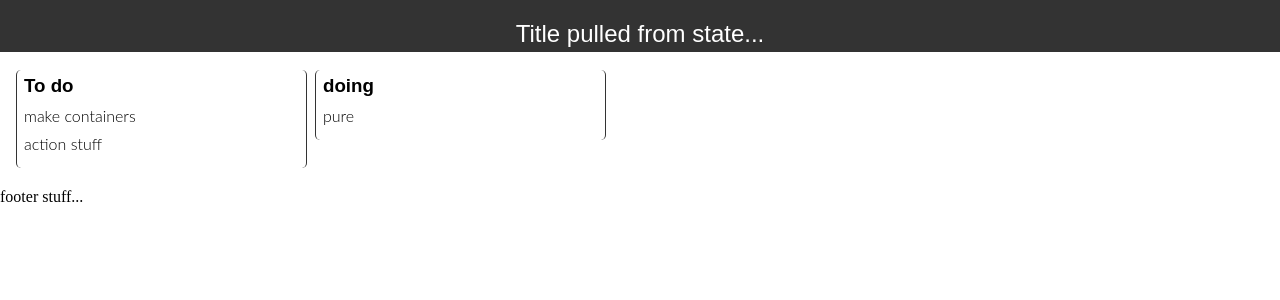
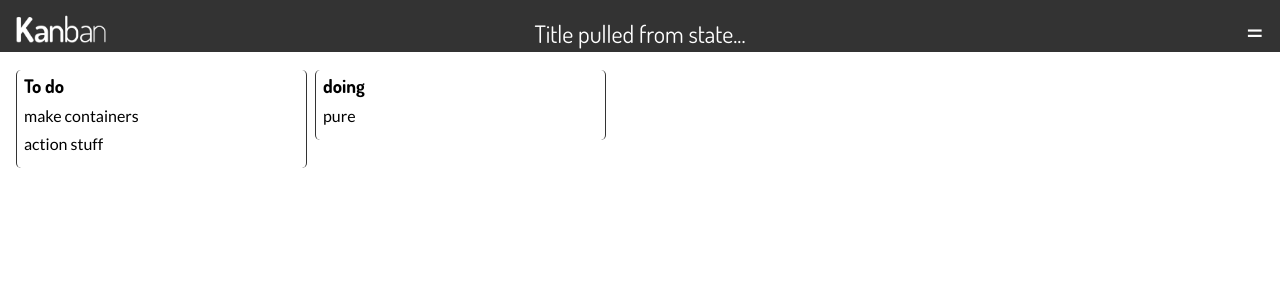
Before and after one commit to joeyfb/cando-board, a React (Create React App) app: page / in a window 1280 px wide. Shown: the top 300 px of the page. Built offline with nearby package versions, Linux system fonts and the light colour scheme.

Commit message:
added header, fonts, item descriptions

```diff
--- a/public/index.html
+++ b/public/index.html
@@ -4,6 +4,7 @@
     <meta charset="utf-8">
     <meta name="viewport" content="width=device-width, initial-scale=1">
     <title>Redux Todos Example</title>
+    <link href="https://fonts.googleapis.com/css?family=Dosis:400,700|Lato:400,400i,700" rel="stylesheet">
   </head>
   <body>
     <div id="root"></div>
--- a/src/App.css
+++ b/src/App.css
@@ -476,7 +476,7 @@ header.main {
   padding-top: 14px; }
   header.main h1 {
     margin: 0;
-    background: url("/imgs/kanban-logo.png");
+    background: url("./imgs/kanban-logo.png");
     background-size: 90px, 35px, cover;
     background-repeat: no-repeat;
     width: 105px;
@@ -522,13 +522,13 @@ div.card-item {
   div.card-item h4 {
     margin: 0;
     font-weight: 300; }
-  div.card-item.active > div.inner-card,
-  div.card-item:hover > div.inner-card {
+  div.card-item.active > div.inner-item,
+  div.card-item:hover > div.inner-item {
     display: block; }
 
-div.inner-card {
+div.inner-item {
   display: none; }
-  div.inner-card p {
+  div.inner-item p {
     font-size: 0.7em;
     margin: 3px 0; }
 
--- a/src/components/App.js
+++ b/src/components/App.js
@@ -1,5 +1,7 @@
 import React from 'react'
 import Board from './Board'
+import Header from './Header'
+import Nav from './Nav'
 
 // fake incoming data from container
 const data = {
@@ -19,7 +21,9 @@ const data = {
                             title: "doing",
                             items: [
                                         {
-                                            title: "pure"
+                                            title: "pure",
+                                            description: "I have no clue what I meant when I wrote pure",
+                                            created: "May 15th, 2017"
                                         }
                                    ]
                         }
@@ -28,6 +32,9 @@ const data = {
 
 const App = () => (
   <div>
+    <Header />
+    <Nav />
+
     <Board
         title="Title pulled from state..."
         lists={data.lists}
--- a/src/components/Board.js
+++ b/src/components/Board.js
@@ -24,7 +24,6 @@ const Board = ({
         </div>
 
         <footer>
-            footer stuff...
         </footer>
 
     </article>
--- /dev/null
+++ b/src/components/Header.js
@@ -0,0 +1,14 @@
+import React from 'react'
+
+const Header = ({
+
+                }) =>
+(
+    <header className="main">
+        <h1>
+            Kanban
+        </h1>
+    </header>
+)
+
+export default Header
--- a/src/components/Item.js
+++ b/src/components/Item.js
@@ -3,14 +3,26 @@ import React from 'react'
 const Item = ({
                 title,
                 description,
+                created,
                 checklists,
               }) =>
 (
      <li>
          <div className="card-item">
-             <h4>
+            <h4>
                 {title}
             </h4>
+
+            <div className="inner-item">
+                <p className="description">
+                    {description}
+                </p>
+
+                <p className="date">
+                    {created}
+                </p>
+            </div>
+
          </div>
      </li>
 )
--- a/src/components/List.js
+++ b/src/components/List.js
@@ -17,6 +17,8 @@ const List = ({
             {items.map(item =>
                 <Item
                     title={item.title}
+                    description={item.description}
+                    created={item.created}
                 />
             )}
         </ul>
--- /dev/null
+++ b/src/components/Nav.js
@@ -0,0 +1,12 @@
+import React from 'react'
+
+const Nav = ({
+
+             }) =>
+(
+    <nav className="main">
+        <p class="icon">=</p>
+    </nav>
+)
+
+export default Nav
--- a/src/sass/partials/_base.scss
+++ b/src/sass/partials/_base.scss
@@ -127,7 +127,7 @@ header.main
 	h1
 	{
 		margin: 0;
-		background: url('/imgs/kanban-logo.png');
+		background: url('./imgs/kanban-logo.png');
 		background-size: 90px, 35px, cover;
 		background-repeat: no-repeat;
 		width: 105px;
@@ -211,14 +211,14 @@ div.card-item
 		font-weight: 300;
 	}
 
-	&.active > div.inner-card,
-	&:hover > div.inner-card
+	&.active > div.inner-item,
+	&:hover > div.inner-item
 	{
 		display: block;
 	}
 }
 
-div.inner-card
+div.inner-item
 {
 	display: none;
 
```
